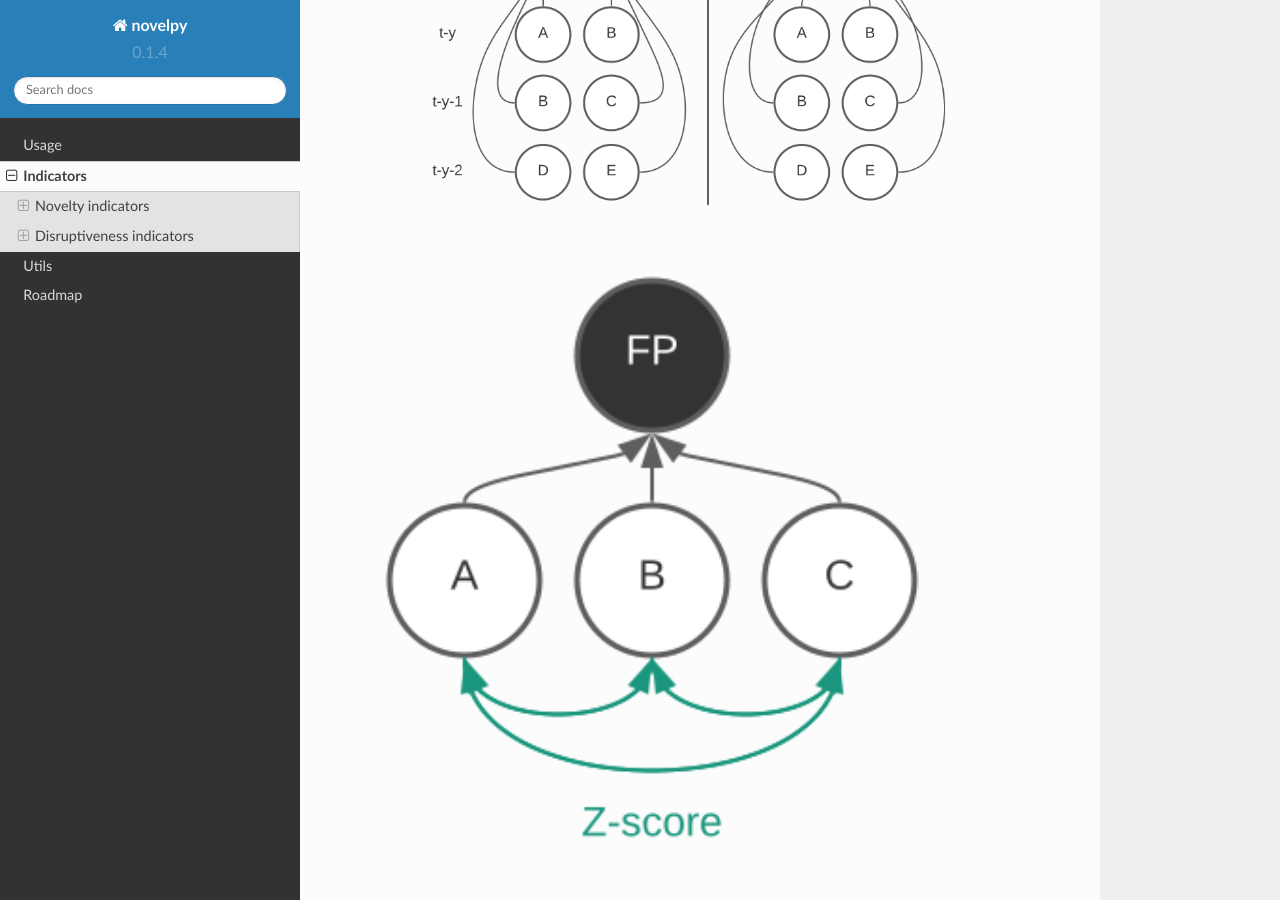
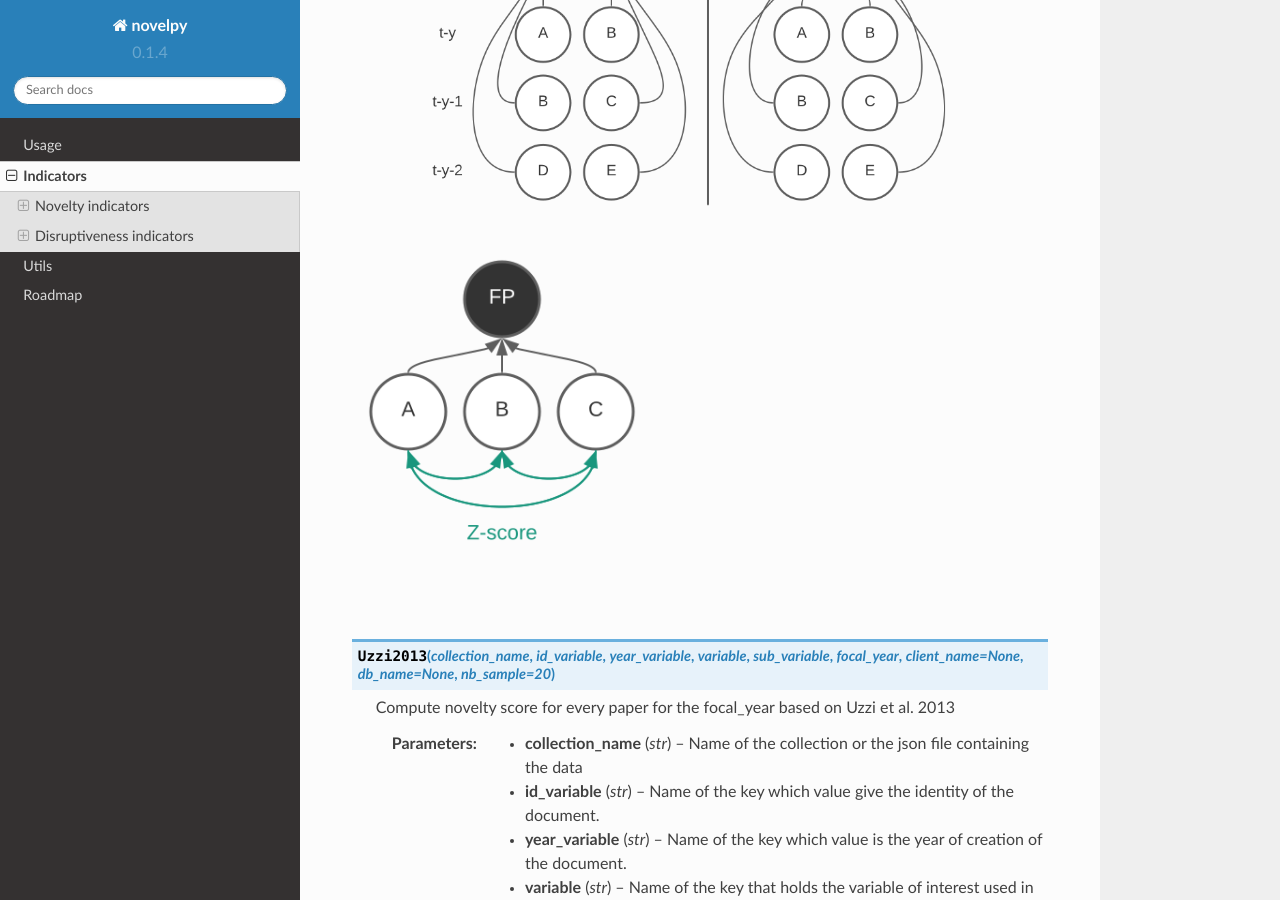
Before and after one commit to Kwirtz/novelpy, a Sphinx documentation site: the page built from docs/source/indicators.rst, in a window 1280 px wide and 900 px high, scrolled down 595 px. Built offline with Sphinx 7.4.7 and the Read the Docs theme 2.0.0, drawn with Linux system fonts in a browser that asks for light colours; cross-references to code outside the pages are shown as plain code.

Commit message:
Update indicators.rst

```diff
--- a/docs/source/indicators.rst
+++ b/docs/source/indicators.rst
@@ -20,7 +20,7 @@ The goal of the measure proposed by Uzzi et al. [2013] :cite:p:`uzzi2013atypical
    :width: 600
 
 .. image:: img/uzzi2.png
-   :width: 600
+   :width: 300
 
 .. py:function:: Uzzi2013(collection_name, id_variable, year_variable, variable, sub_variable, focal_year, client_name = None, db_name = None, nb_sample = 20)
 
@@ -65,7 +65,7 @@ Foster et al. [2015]
 Foster et al. [2015] :cite:p:`foster2015tradition` define novelty as an inter-community combination. A combination has a novelty score of 1 if the two items are not in the same community. The original paper was using the infomap community detection algorithm. Most recently Foster et al [2021] :cite:p:`foster2021surprise` used the louvain algorithm. Currently only Louvain is supporte see the :ref:`roadmap` section. The score for a given entity is the proportion of novel combination on the total number of combination.
 
 .. image:: img/foster.png
-   :width: 600
+   :width: 300
 
 .. py:function:: Foster2015(collection_name, id_variable, year_variable, variable, sub_variable, focal_year, client_name = None, db_name = None, community_algorithm = "Louvain")
 
@@ -110,7 +110,7 @@ Lee et al. [2015]
 Lee et al. [2015] :cite:p:`lee2015creativity` compare the observed number of combination with the theoretical number of combination between two items. The higher (lower) the observed (theoretical) number of combination the more novel is the paper. They call this measure "commonness".
 
 .. image:: img/lee.png
-   :width: 600
+   :width: 300
 
 .. py:function:: Lee2015(collection_name, id_variable, year_variable, variable, sub_variable, focal_year, client_name = None, db_name = None)
 
@@ -202,7 +202,7 @@ Shibayama et al. [2021]
 :cite:p:`shibayama2021measuring`
 
 .. image:: img/shibayama.png
-   :width: 600
+   :width: 300
 
 Disruptiveness indicators
 ----------------
```
